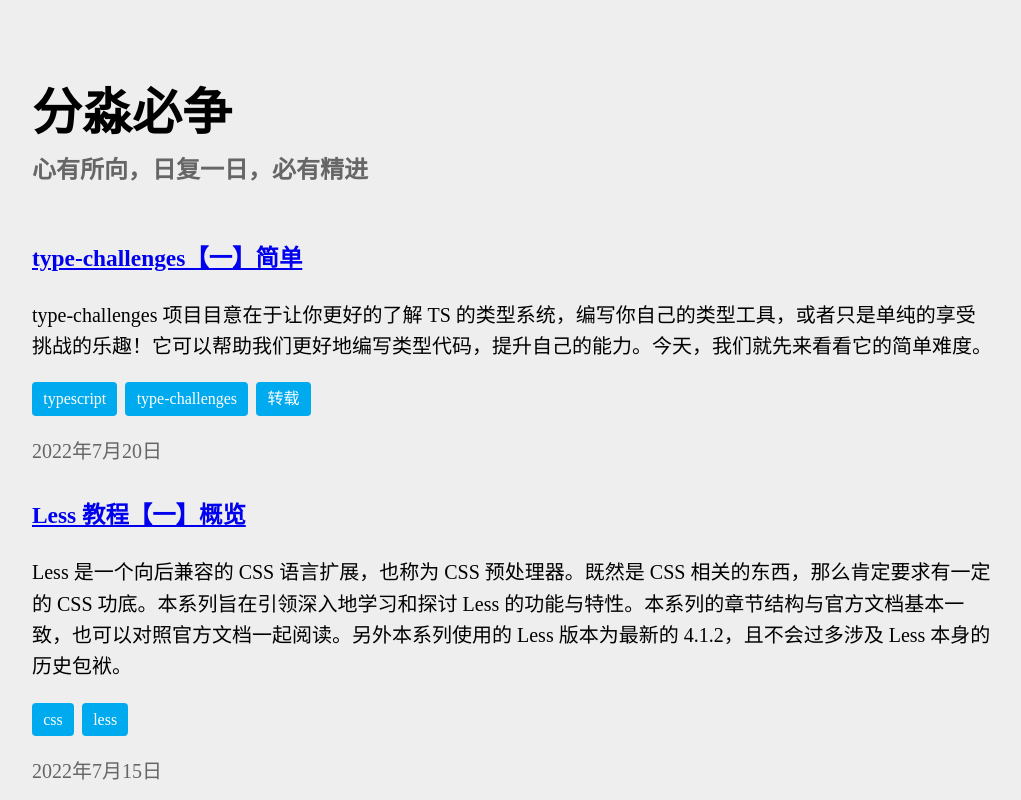
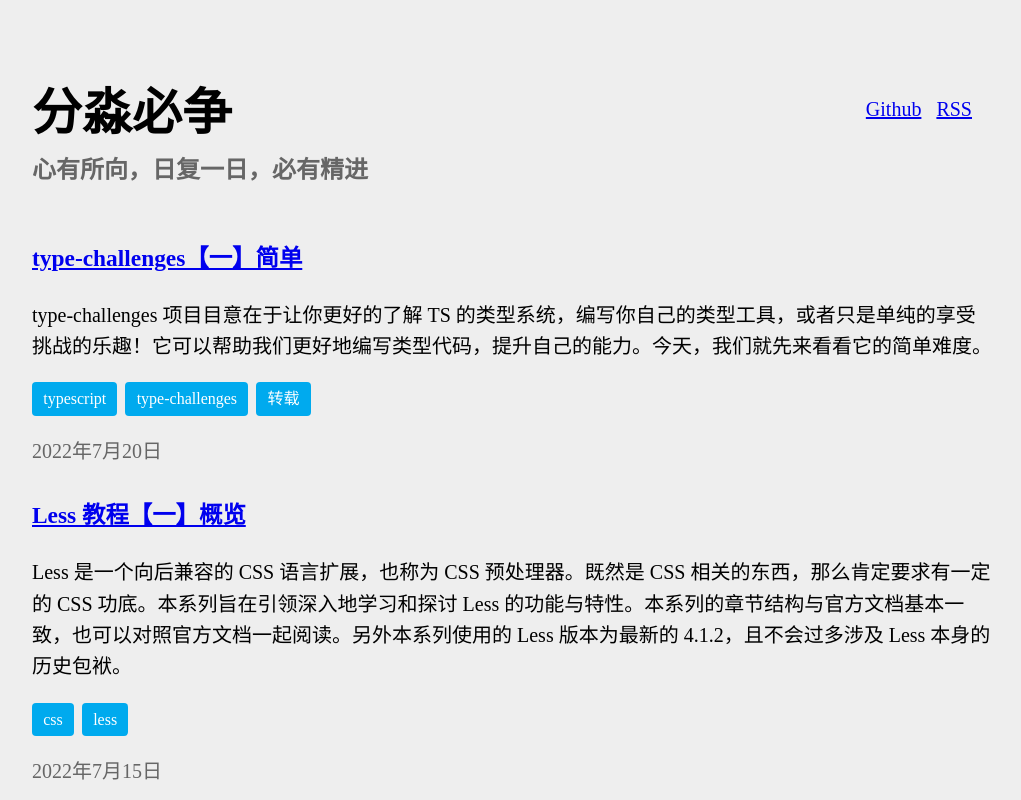
Before and after one commit to Gu-Miao/blog, an Astro site: page / in a window 1280 px wide. Shown: the top 800 px of the page, without its empty margins (128-1149 px from the left). Built offline with nearby package versions, Linux system fonts and the light colour scheme; Astro itself is replaced by a stand-in of ours.

Commit message:
Add links

```diff
--- a/src/pages/index.astro
+++ b/src/pages/index.astro
@@ -14,6 +14,10 @@ const sortedPosts = posts.sort((p1, p2) => {
 <Basic {canonicalURL}>
   <div class="home">
     <div class="container">
+      <div class="links">
+        <a href="https://github.com/Gu-Miao/blog" target="_blank">Github</a>
+        <a href="/rss.xml" target="_blank">RSS</a>
+      </div>
       <h1 class="title">{TITLE}</h1>
       <h2 class="description">{DESCRIPTION}</h2>
       <ul class="posts">
@@ -32,12 +36,28 @@ const sortedPosts = posts.sort((p1, p2) => {
 
 <style lang="less">
   .home {
+
     padding: 2em;
     background-color: #eee;
 
     .container {
+      position: relative;
       max-width: 960px;
       margin: 0 auto;
+    }
+
+    .links {
+      position: absolute;
+      top: 1em;
+      right: 1em;
+
+      a {
+        margin-right: .5em;
+
+        &:last-child {
+          margin-right: 0;
+        }
+      }
     }
 
     .title {
```
